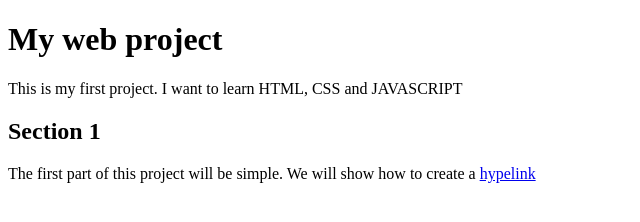
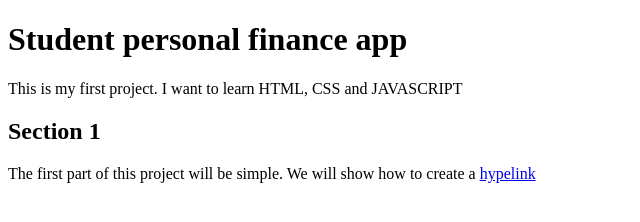
Before and after one commit to NAU29/financeapp, a plain HTML site: page index.html in a window 1280 px wide. Shown: the whole page, without its empty margins (0-640 px from the left). Drawn offline with Linux system fonts and the light colour scheme.

Commit message:
Add files via upload

```diff
--- a/index.html
+++ b/index.html
@@ -4,7 +4,7 @@
         <title>Student personal finance app</title>
     </head>
     <body>
-        <h1>My web project</h1>
+        <h1>Student personal finance app</h1>
         <p>This is my first project. I want to learn HTML, CSS and JAVASCRIPT</p>
 
         <h2>Section 1</h2>
```
